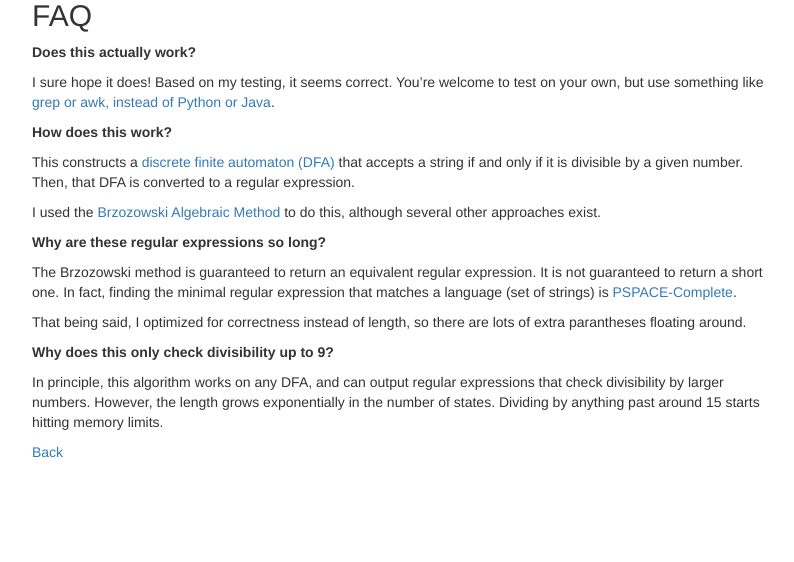
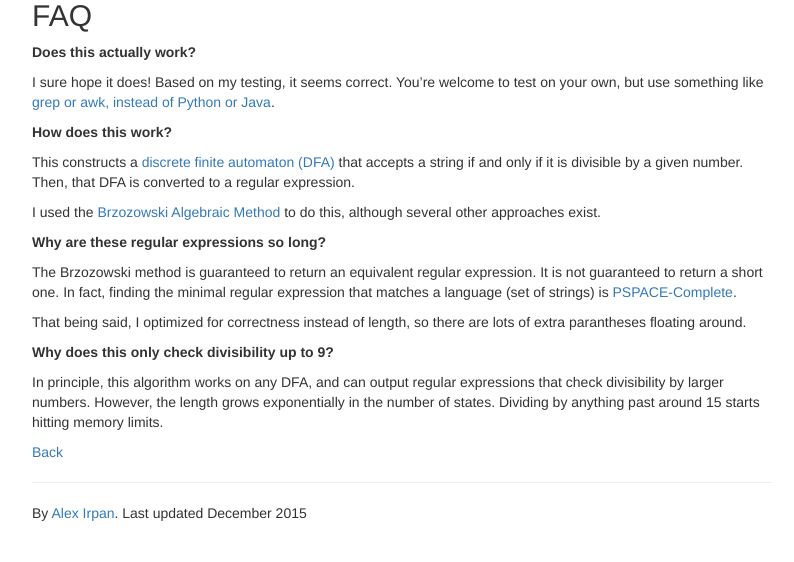
Before and after one commit to alexirpan/divisibility-regex, a Flask app: page /faq in a window 1280 px wide. Shown: the part 21-583 px from the top of the page, without its empty margins (238-1032 px from the left). Run offline with Flask 2, Linux system fonts and the light colour scheme; some libraries are stand-ins or nearby versions.

Commit message:
Adding link to my Github in the FAQ

```diff
--- a/templates/faq.html
+++ b/templates/faq.html
@@ -47,6 +47,8 @@ grows exponentially in the number of states. Dividing by anything past
 around 15 starts hitting memory limits.</p>
 
     <a href="/">Back</a>
+    <hr></hr>
+    By <a href="https://github.com/alexirpan">Alex Irpan</a>. Last updated December 2015
     </div>
     </body>
 </html>
```
